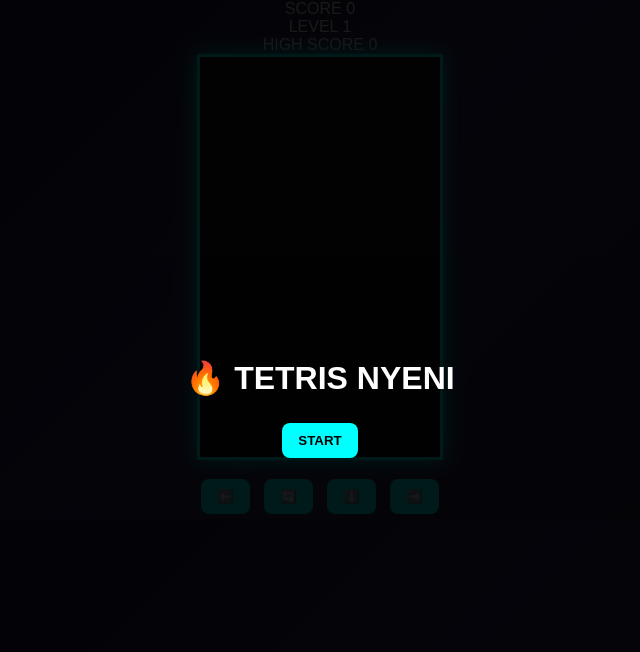
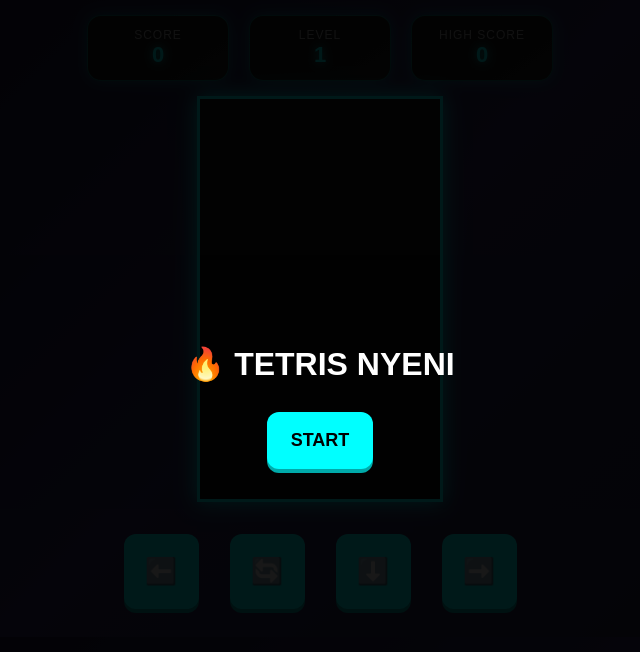
Before and after one commit to restusofiyannanda-jpg/NOTsaya.ambatubloe, a plain HTML site: page index.html in a window 1280 px wide. Shown: the whole page, without its empty margins (320-960 px from the left). Drawn offline with Linux system fonts and the light colour scheme.

Commit message:
Enhance button and HUD styles in style.css
Updated button styles and added HUD styles for score panel.

```diff
--- a/style.css
+++ b/style.css
@@ -14,17 +14,23 @@ canvas{
 }
 
 button{
-    padding:10px 16px;
-    margin:5px;
+    padding:18px 24px;        /* lebih besar */
+    margin:8px;
     border:none;
-    border-radius:8px;
+    border-radius:12px;
     background:cyan;
     font-weight:bold;
+    font-size:18px;           /* teks lebih besar */
+    min-width:70px;           /* biar tidak kecil */
+    box-shadow:0 4px 0 #00aaaa;
+    transition:0.1s;
 }
 
 button:active{
-    transform:scale(0.95);
+    transform:scale(0.92);
+    box-shadow:0 2px 0 #008888;
 }
+
 
 .overlay{
     position:fixed;
@@ -43,6 +49,64 @@ button:active{
     display:none;
 }
 
+
+/* ===== HUD STYLE (Score Panel) ===== */
+
+.hud{
+    display:flex;
+    justify-content:center;
+    gap:20px;
+    margin:15px 0;
+    flex-wrap:wrap;
+}
+
+.hud-box{
+    background:linear-gradient(145deg,#111,#1c1c1c);
+    padding:12px 20px;
+    border-radius:14px;
+    text-align:center;
+    min-width:100px;
+    border:1px solid rgba(0,255,255,0.4);
+    box-shadow:0 0 15px rgba(0,255,255,0.4);
+    transition:0.3s;
+}
+
+.hud-box:hover{
+    transform:scale(1.05);
+    box-shadow:0 0 25px cyan;
+}
+
+.label{
+    display:block;
+    font-size:12px;
+    letter-spacing:1px;
+    color:#aaa;
+}
+
+.value{
+    font-size:22px;
+    font-weight:bold;
+    color:#00ffff;
+    text-shadow:0 0 10px cyan;
+}
+/* ===== CONTROL 1 BARIS TENGAH ===== */
+
 .controls{
-    margin-top:10px;
+    display:flex;
+    justify-content:center;
+    align-items:center;
+    gap:15px;
+    margin:20px 0;
 }
+
+.controls button{
+    width:75px;
+    height:75px;
+    font-size:26px;
+    border-radius:12px;   /* kotak rounded */
+    padding:0;
+    min-width:unset;
+    display:flex;
+    align-items:center;
+    justify-content:center;
+}
```
